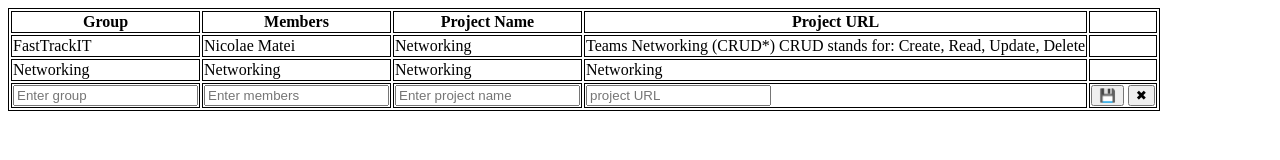
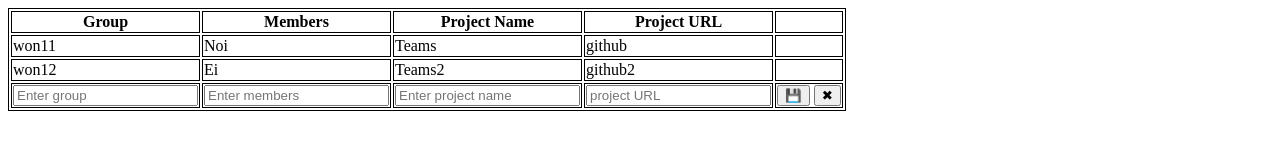
Before and after one commit to elenazaharia1/teams-networking, a plain HTML site: page index.html in a window 1280 px wide. Drawn offline with Linux system fonts and the light colour scheme.

Commit message:
load teams from json

```diff
--- a/index.html
+++ b/index.html
@@ -8,7 +8,7 @@
     <title>Teams-Networking</title>
   </head>
   <body>
-    <table>
+    <table id="teams">
       <thead>
         <th>Group</th>
         <th>Members</th>
@@ -16,25 +16,8 @@
         <th>Project URL</th>
         <th></th>
       </thead>
-      <tbody>
-        <tr>
-          <td>FastTrackIT</td>
-          <td>Nicolae Matei</td>
-          <td>Networking</td>
-          <td>
-            Teams Networking (CRUD*) CRUD stands for: Create, Read, Update,
-            Delete
-          </td>
-          <td></td>
-        </tr>
-        <tr>
-          <td>Networking</td>
-          <td>Networking</td>
-          <td>Networking</td>
-          <td>Networking</td>
-          <td></td>
-        </tr>
-      </tbody>
+      <tbody></tbody>
+
       <tfoot>
         <tr>
           <td>
@@ -75,5 +58,6 @@
         </tr>
       </tfoot>
     </table>
+    <script src="index.js"></script>
   </body>
 </html>
--- /dev/null
+++ b/index.js
@@ -0,0 +1,20 @@
+fetch("teams.json")
+  .then((r) => r.json())
+  .then((teams) => {
+    displayTeams(teams);
+  });
+
+function displayTeams(teams) {
+  const teamsHTML = teams.map(
+    (team) => `
+      <tr>
+        <td>${team.promotion}</td>
+        <td>${team.members}</td>
+        <td>${team.name}</td>
+        <td>${team.url}</td>
+        <td></td>
+      </tr>`
+  );
+
+  document.querySelector("#teams tbody").innerHTML = teamsHTML.join("");
+}
--- /dev/null
+++ b/teams.json
@@ -0,0 +1,14 @@
+[
+  {
+    "promotion": "won11",
+    "members": "Noi",
+    "name": "Teams",
+    "url": "github"
+  },
+  {
+    "promotion": "won12",
+    "members": "Ei",
+    "name": "Teams2",
+    "url": "github2"
+  }
+]
```
Also changed, not shown: team.json (deleted).
